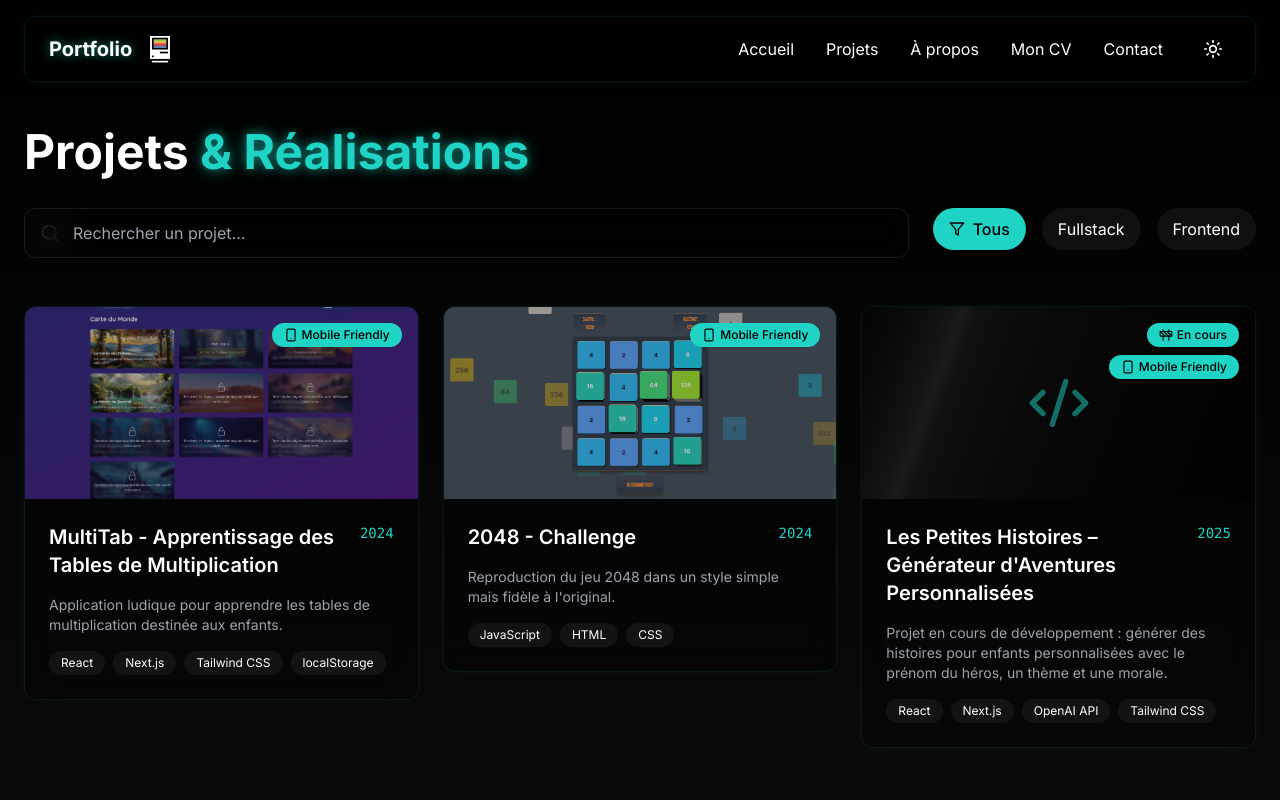
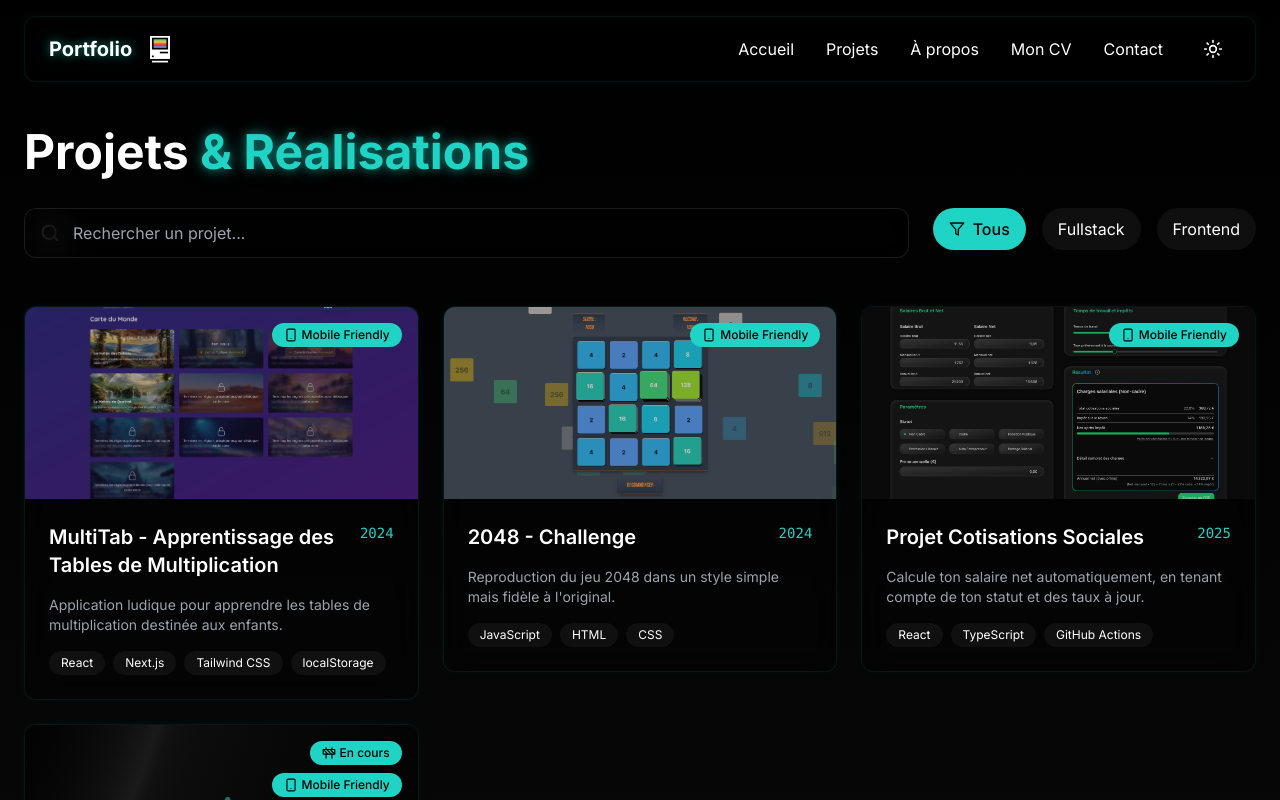
Before and after one commit to HrodWolfS/Portfolio, a Next.js app: page /projets in a window 1280 px wide. Shown: the top 800 px of the page. Built offline with nearby package versions, Linux system fonts and the light colour scheme.

Commit message:
feat: mise à jour de Next.js à la version 15.3.1, ajout de nouvelles dépendances pour le projet, et intégration du composant Analytics dans le layout principal. Ajout de nouveaux projets dans la section des projets avec des détails complets.

```diff
--- a/app/layout.tsx
+++ b/app/layout.tsx
@@ -1,4 +1,5 @@
 import { RootLayoutClient } from "@/components/root-layout-client";
+import { Analytics } from "@vercel/analytics/react";
 import type { Metadata } from "next";
 import { Inter } from "next/font/google";
 import "./globals.css";
@@ -19,6 +20,7 @@ export default function RootLayout({
     <html lang="fr" suppressHydrationWarning>
       <body className={inter.className}>
         <RootLayoutClient>{children}</RootLayoutClient>
+        <Analytics />
       </body>
     </html>
   );
--- a/app/projets/data.ts
+++ b/app/projets/data.ts
@@ -49,6 +49,28 @@ export const projectsData = [
   },
   {
     id: 3,
+    title: "Projet Cotisations Sociales",
+    description:
+      "Calcule ton salaire net automatiquement, en tenant compte de ton statut et des taux à jour.",
+    longDescription:
+      "Ce projet vise à fournir un outil fiable et à jour pour calculer son salaire net en fonction de son salaire brut. Il intègre un système de scraping pour récupérer automatiquement les taux en vigueur, ainsi qu'une interface utilisateur claire pour faciliter les calculs. L'automatisation des tests et des déploiements est également un aspect clé du projet.",
+    type: "Frontend",
+    year: 2025,
+    technologies: ["React", "TypeScript", "GitHub Actions"],
+    image: "/images/dubrutaunet.png",
+    gallery: [],
+    challenges: [
+      "Écrire un script de scraping pour mettre à jour automatiquement les taux de cotisations",
+      "Configurer GitHub Actions pour automatiser les tests et les déploiements",
+      "Mettre en place des tests pour la première fois afin d'assurer la stabilité du code",
+    ],
+    demoUrl: "https://dubrutaunet.fr",
+    githubUrl: "https://github.com/HrodWolfS/DuBrutAuNet",
+    featured: false,
+    mobileFriendly: true,
+  },
+  {
+    id: 4,
     title: "Les Petites Histoires – Générateur d'Aventures Personnalisées",
     description:
       "Projet en cours de développement : générer des histoires pour enfants personnalisées avec le prénom du héros, un thème et une morale.",
--- a/package.json
+++ b/package.json
@@ -55,7 +55,7 @@
     "framer-motion": "^11.0.8",
     "input-otp": "^1.2.4",
     "lucide-react": "^0.446.0",
-    "next": "13.5.1",
+    "next": "^15.3.1",
     "next-themes": "^0.3.0",
     "nodemailer": "^6.10.1",
     "postcss": "8.4.30",
```
Also changed, not shown: public/images/dubrutaunet.png (added), 1 other file (tests, documents, lock files or other folders).
